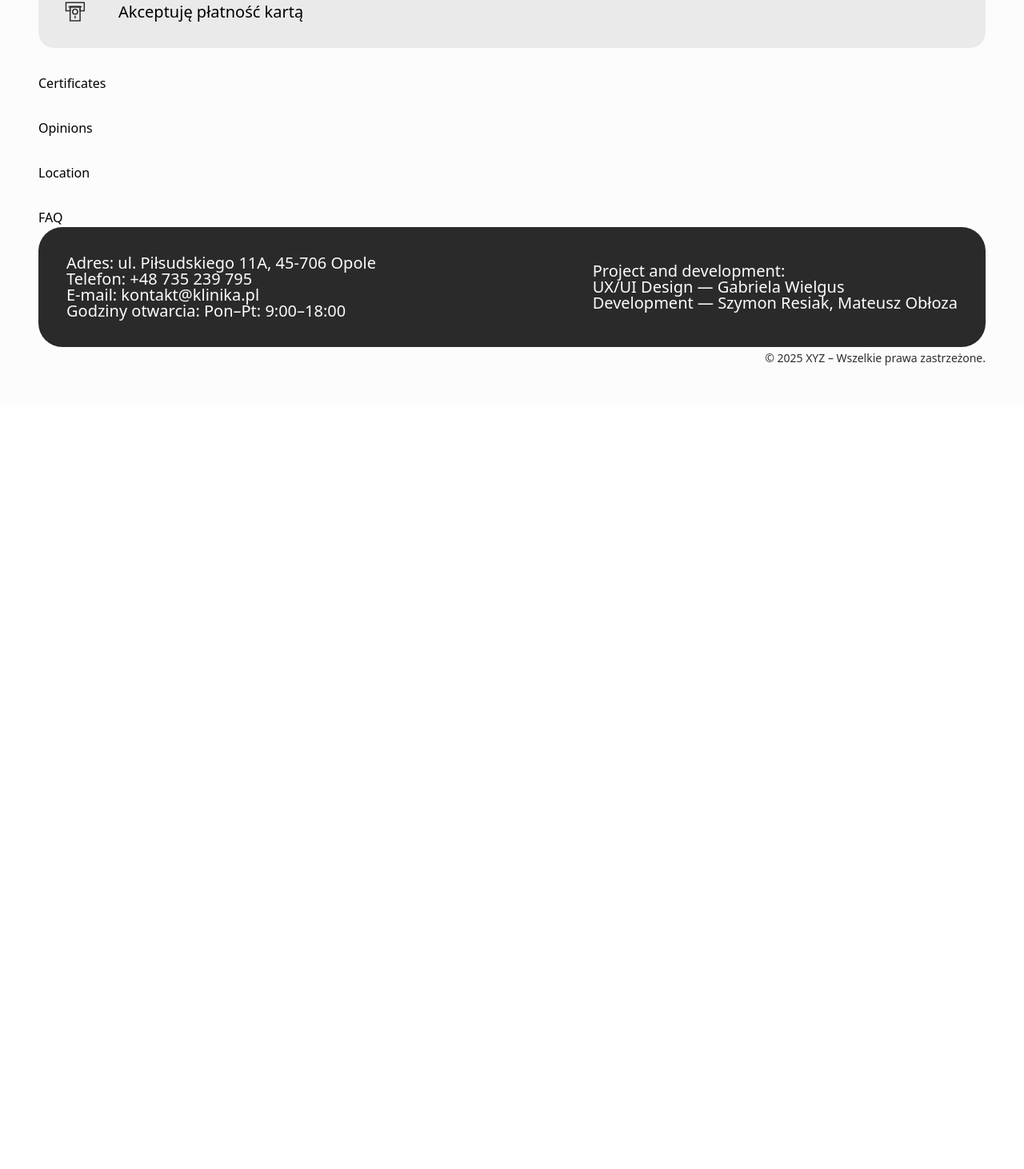
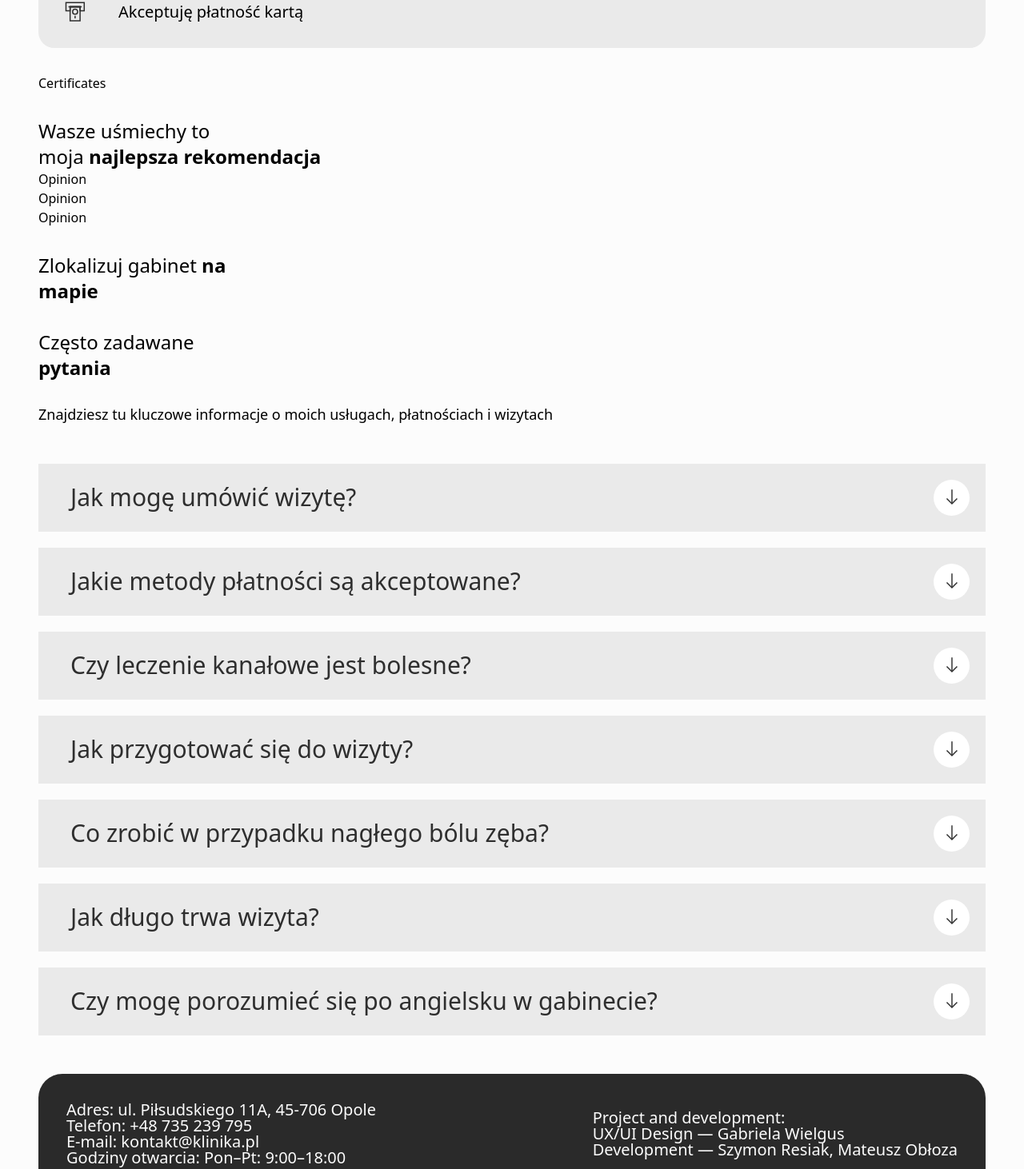
Before and after one commit to SzymonResiak/medical-page-porazko, a Next.js app: page /dentist in a window 1280 px wide. Shown: the part 3089-4551 px from the top of the page at 80% size. Before the commit the page ends 3595 px from the top, so only its background shows below. Built offline with nearby package versions, Linux system fonts and the light colour scheme.

Commit message:
FAQ section

```diff
--- a/src/app/dentist/components/FAQ.tsx
+++ b/src/app/dentist/components/FAQ.tsx
@@ -1,7 +1,62 @@
+import { Accordion } from "@/components/Accordion";
+
 export const FAQ = () => {
   return (
-    <div>
-      <p>FAQ</p>
+    <div className="mb-12">
+      <p className="text-2xl">
+        Często zadawane <br /> <span className="font-bold">pytania</span>
+      </p>
+      <p className="mt-7 text-lg">
+        Znajdziesz tu kluczowe informacje o moich usługach, płatnościach i
+        wizytach
+      </p>
+      <div className="mt-12">
+        <FAQItems />
+      </div>
     </div>
   );
 };
+
+const FAQItems = () => {
+  return (
+    <div className="flex flex-col gap-5">
+      <Accordion header="Jak mogę umówić wizytę?">
+        <p className="text-sm">
+          Wizytę mona umówić telefonicznie <br /> (+48 735 239 395) lub
+          osobiście w gabinecie.
+        </p>
+      </Accordion>
+      <Accordion header="Jakie metody płatności są akceptowane?">
+        <p className="text-sm">Akceptuję płatności kartą oraz przelewem.</p>
+      </Accordion>
+      <Accordion header="Czy leczenie kanałowe jest bolesne?">
+        <p className="text-sm">
+          Dzięki nowoczesnym metodom i znieczuleniu leczenie jest bezbolesne i
+          komfortowe.
+        </p>
+      </Accordion>
+      <Accordion header="Jak przygotować się do wizyty?">
+        <p className="text-sm">
+          Przed wizytą warto umyć zęby i zabrać ze sobą dokumentację medycznę
+          (jeśli jest dostępna).
+        </p>
+      </Accordion>
+      <Accordion header="Co zrobić w przypadku nagłego bólu zęba?">
+        <p className="text-sm">
+          Skontaktuj się z gabinetem jak najszybciej - postaram się znaleźć dla
+          Ciebie najbliszy wolny termin.
+        </p>
+      </Accordion>
+      <Accordion header="Jak długo trwa wizyta?">
+        <p className="text-sm">
+          Czas wizyty zależy od rodzaju zabiegu - konsultacja trwa ok. 30 minut.
+        </p>
+      </Accordion>
+      <Accordion header="Czy mogę porozumieć się po angielsku w gabinecie?">
+        <p className="text-sm">
+          Tak - bez problemu porozumiesz się równie w języku angielskim.
+        </p>
+      </Accordion>
+    </div>
+  );
+};
--- a/src/app/dentist/components/Location.tsx
+++ b/src/app/dentist/components/Location.tsx
@@ -1,7 +1,12 @@
 export const Location = () => {
   return (
     <div>
-      <p>Location</p>
+      <p className="text-2xl">
+        Zlokalizuj gabinet{" "}
+        <span className="font-bold">
+          na <br /> mapie
+        </span>
+      </p>
     </div>
   );
 };
--- a/src/app/dentist/components/Opinions.tsx
+++ b/src/app/dentist/components/Opinions.tsx
@@ -1,7 +1,29 @@
 export const Opinions = () => {
   return (
     <div>
-      <p>Opinions</p>
+      <p className="text-2xl">
+        Wasze uśmiechy to <br /> moja{" "}
+        <span className="font-bold">najlepsza rekomendacja</span>
+      </p>
+      <OpinionList />
     </div>
   );
 };
+
+const Opinion = () => {
+  return (
+    <div>
+      <p>Opinion</p>
+    </div>
+  );
+};
+
+const OpinionList = () => {
+  return (
+    <div>
+      <Opinion />
+      <Opinion />
+      <Opinion />
+    </div>
+  );
+};
--- a/src/components/Accordion.tsx
+++ b/src/components/Accordion.tsx
@@ -9,7 +9,7 @@ import { useMediaQuery } from "@/hooks/useMediaQuery";
 interface AccordionProps {
   header: string;
   children: React.ReactNode;
-  icon: React.ReactNode;
+  icon?: React.ReactNode;
   className?: string;
 }
 
@@ -23,18 +23,16 @@ export const Accordion = ({
   const isMobile = useMediaQuery(700);
 
   return (
-    <div className={`w-full rounded-lg bg-[#EAEAEA]  ${className}`}>
+    <div className={`w-full rounded-[20] bg-[#EAEAEA] ${className}`}>
       <button
         onClick={() => setIsOpen(!isOpen)}
         className="flex w-full items-center justify-between p-2.5 tablet:p-5 text-left"
         aria-expanded={isOpen}
       >
-        <div className="flex items-center gap-2 tablet:gap-5">
-          <IconCircle icon={icon} size={isMobile ? "2xs" : "lg"} />
-          <h3 className="text-sm tablet:text-3xl font-normal text-gray-900">
-            {header}
-          </h3>
-        </div>
+        {icon && <IconCircle icon={icon} size={isMobile ? "2xs" : "lg"} />}
+        <h3 className="text-sm tablet:text-3xl font-normal text-[#2E2E2E] flex-1 mx-2 tablet:mx-5">
+          {header}
+        </h3>
         <IconCircle
           icon={isOpen ? <TopIcon /> : <DownIcon />}
           backgroundColor={isOpen ? "#2E2E2E" : "#FFFFFF"}
@@ -47,7 +45,9 @@ export const Accordion = ({
           isOpen ? "max-h-96" : "max-h-0"
         }`}
       >
-        <div className="p-2 tablet:p-4 text-gray-600 bg-white">{children}</div>
+        <div className="p-2 tablet:p-4 bg-white border border-[#EAEAEA] rounded-b-[20] text-[#2E2E2E]">
+          {children}
+        </div>
       </div>
     </div>
   );
```
